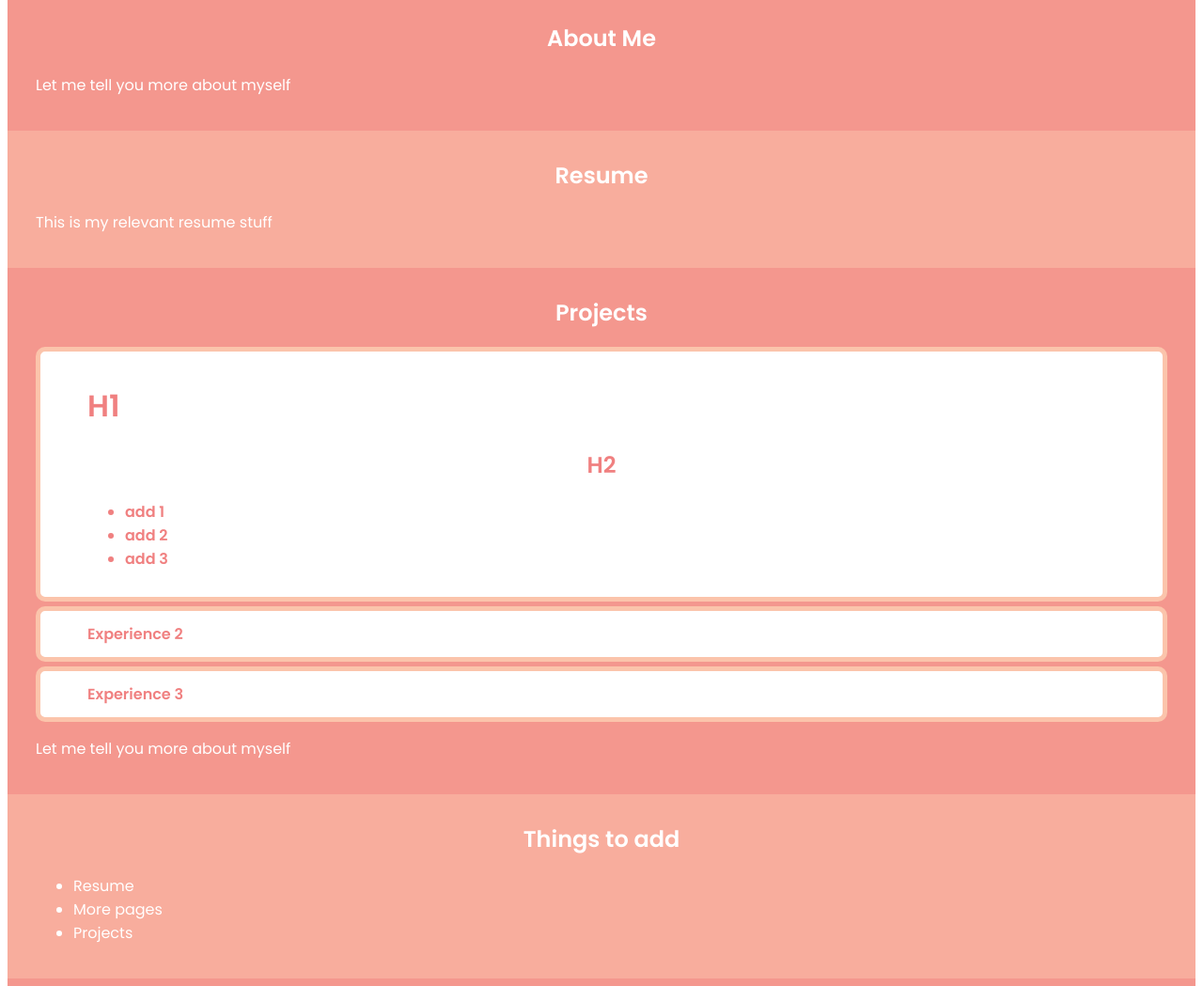
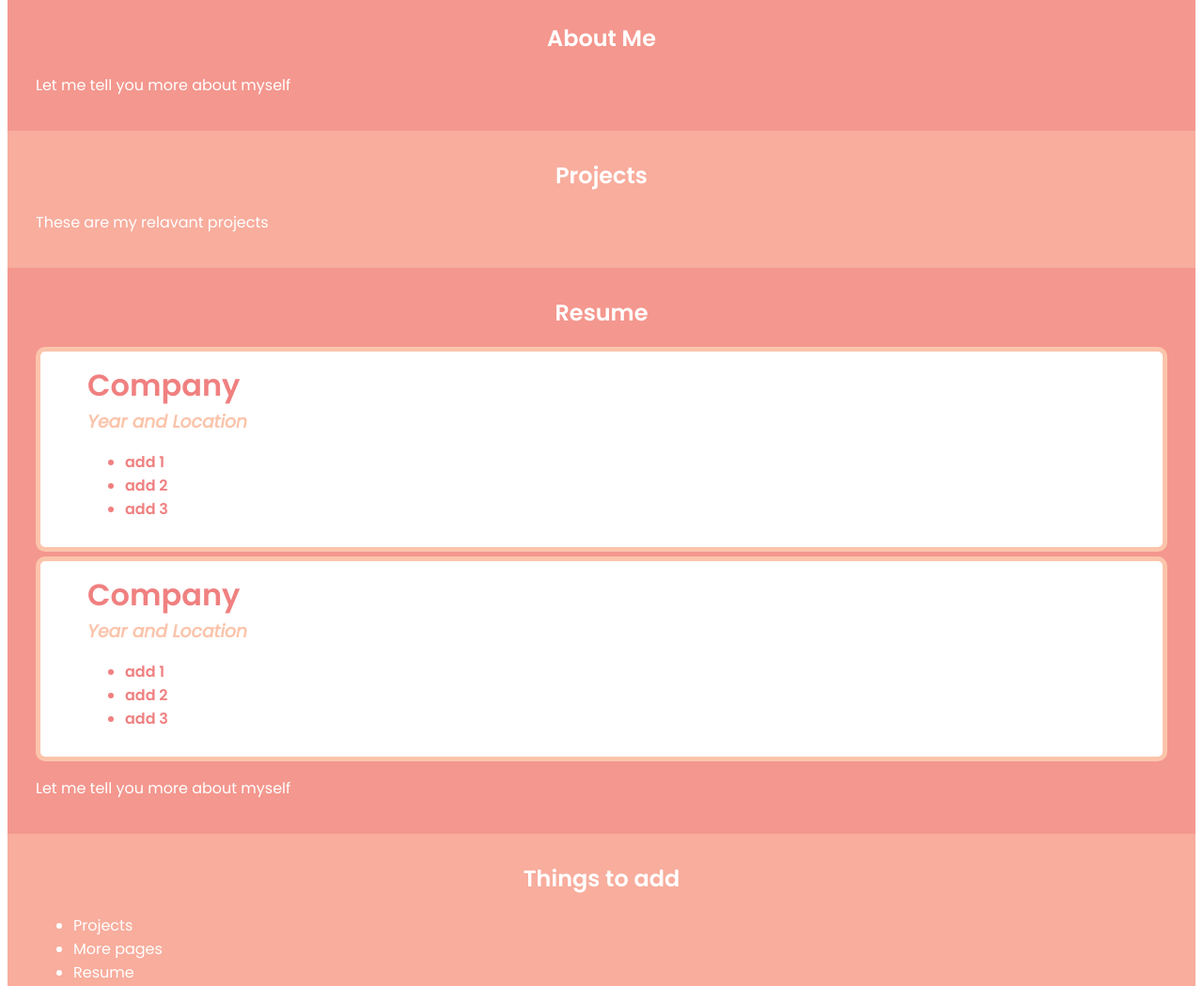
Before and after one commit to sdovgin/sdovgin.github.io, a plain HTML site: page index.html in a window 1280 px wide. Shown: the part 520-1569 px from the top of the page at 94% size. Drawn offline with Linux system fonts and the light colour scheme.

Commit message:
Formatting for experiences in resume

```diff
--- a/index.html
+++ b/index.html
@@ -10,8 +10,8 @@
         <!-- Nav section-->
         <div class="nav">
             <a href=#about class="nav-links">About Me</a>
+            <a href=#projects class="nav-links">Projects</a>
             <a href=#resume class="nav-links">Resume</a>
-            <a href=#projects class="nav-links">Projects</a>
             <a href=#contact class="nav-links">Contact</a>
         </div>
         <!-- Banner section-->
@@ -29,16 +29,16 @@
                 <h2>About Me</h2>
                 <p>Let me tell you more about myself</p>
             </div>
+            <div class="chunk" id="projects">
+                <h2>Projects</h2>
+                <p>These are my relavant projects</p>
+            </div>
             <div class="chunk" id="resume">
                 <h2>Resume</h2>
-                <p>This is my relevant resume stuff</p>
-            </div>
-            <div class="chunk" id="projects">
-                <h2>Projects</h2>
                     <div class="experiences">
-                        <div class="contact-link">
-                            <h1>H1</h1>
-                            <h2>H2</h2>
+                        <div class="experience-chunk">
+                            <h1>Company</h1>
+                            <h3>Year and Location</h3>
                             <ul>
                                 <li>
                                     <div>add 1</div>
@@ -51,8 +51,21 @@
                                 </li>
                             </ul>
                         </div>
-                        <div class="contact-link">Experience 2</div>
-                        <div class="contact-link">Experience 3</div>
+                        <div class="experience-chunk">
+                            <h1>Company</h1>
+                            <h3>Year and Location</h3>
+                            <ul>
+                                <li>
+                                    <div>add 1</div>
+                                </li>
+                                <li>
+                                    <div>add 2</div>
+                                </li>
+                                <li>
+                                    <div>add 3</div>
+                                </li>
+                            </ul>
+                        </div>
                     <p>Let me tell you more about myself</p>
                 </div>
             </div>
@@ -60,13 +73,13 @@
                 <h2>Things to add</h2>
                 <ul>
                     <li>
-                        <div></div><span>Resume</span>
+                        <div></div><span>Projects</span>
                     </li>
                     <li>
                         <div></div><span>More pages</span>
                     </li>
                     <li>
-                        <div></div><span>Projects</span>
+                        <div></div><span>Resume</span>
                     </li>
                 </ul>
             </div>
--- a/resources/css/index.css
+++ b/resources/css/index.css
@@ -28,7 +28,7 @@ form h3 {
     padding: 10px 30px 20px;
 }
 
-#about, #projects {
+#about, #resume {
     background-color: #F4978E;
 }
 
@@ -37,7 +37,7 @@ form h3 {
     padding-bottom: 50px;
 }
 
-#resume,#things-to-add  {
+#projects,#things-to-add  {
     background-color: #F8AD9D;
 }
 
@@ -96,6 +96,30 @@ form h3 {
     font-weight: 600;
 }
 
+.experience-chunk {
+    margin: 5px 0px;
+    padding: 12px 50px;
+    border: 5px solid #FBC4AB;
+    border-radius: 10px;
+    text-decoration: none;
+    color: #F08080;
+    background-color: white;
+    font-weight: 600;
+}
+
+.experience-chunk h1 {
+    margin: 0px;
+    text-align: left;
+}
+
+.experience-chunk h3 {
+    margin: 0px;
+    text-align: left;
+    color: #FBC4AB;
+    font-style: italic;
+}
+
+
 .contact-link a {
     color: white;
 }
```
